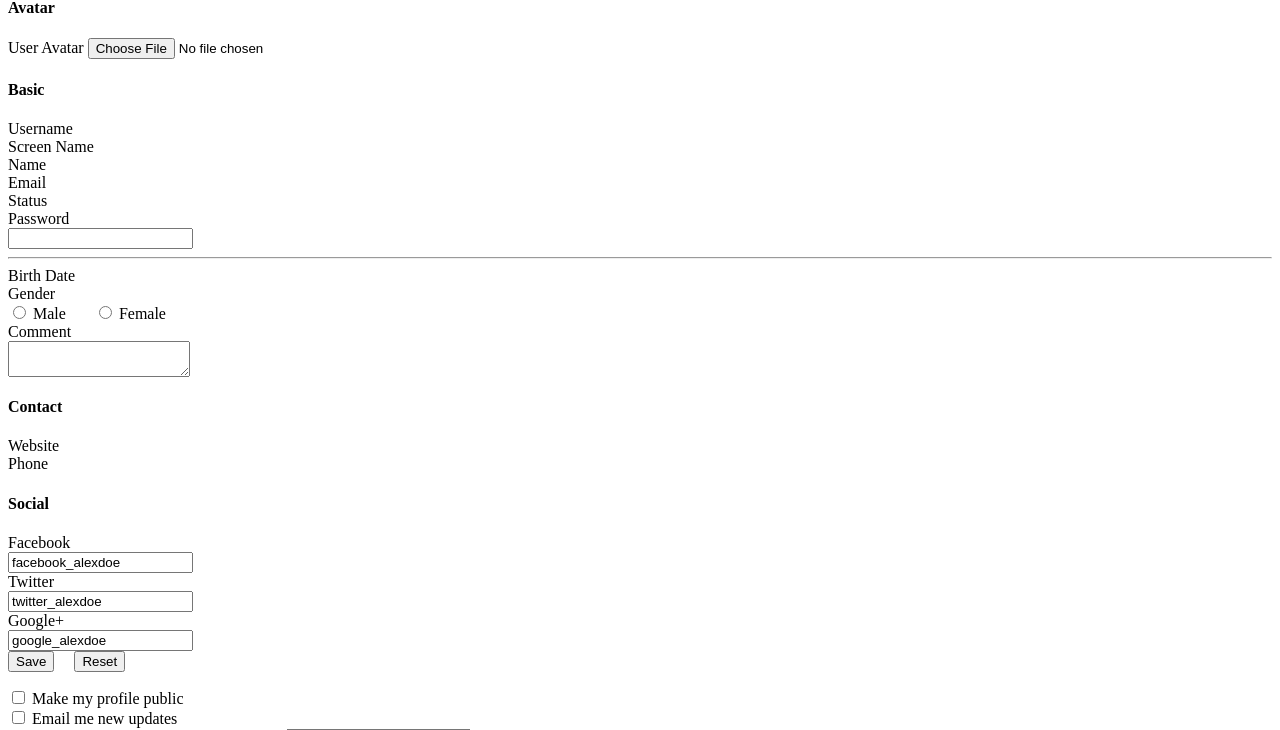
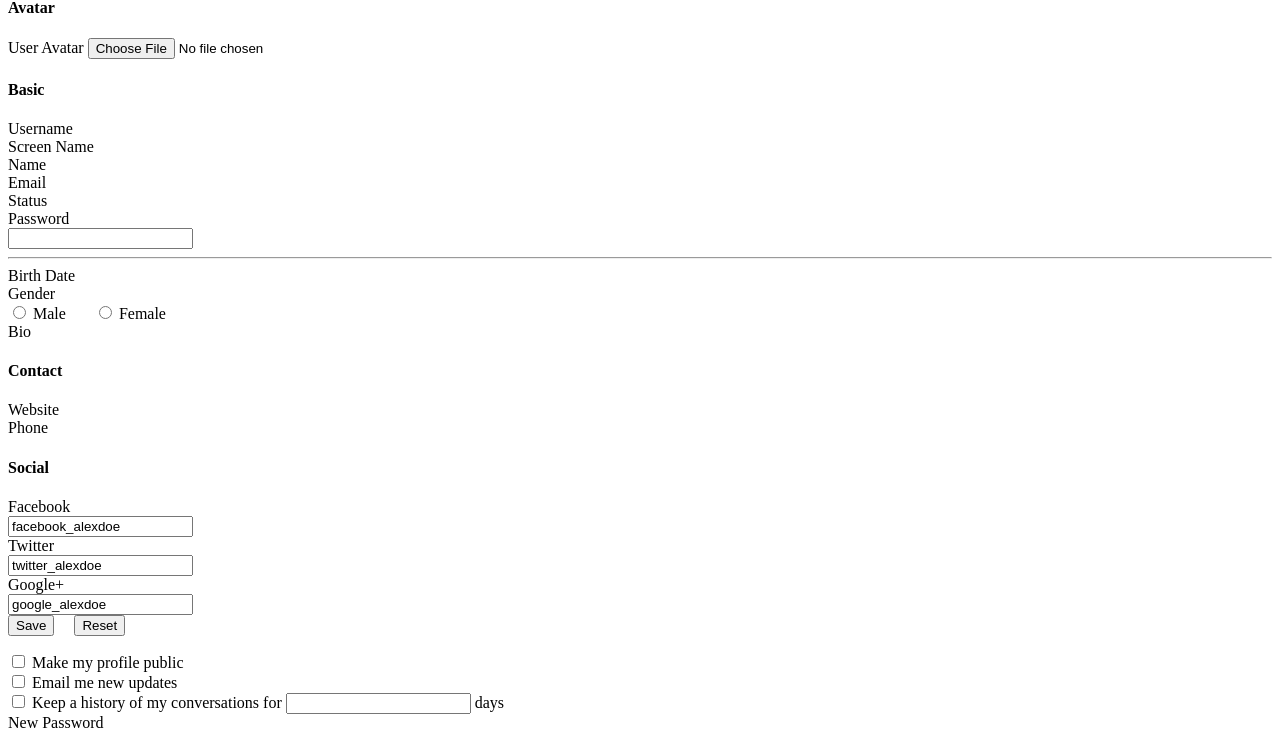
Before and after one commit to EvaEngine/EvaUser, a PHP site: template views/admin/user/create.phtml in a window 1280 px wide. Shown: the part 895-1625 px from the top of the page. Run offline with PHP 8.4, Linux system fonts and the light colour scheme; the template is opened without the code that fills it: most values are stand-ins (such as "Sample title", 1, 10 or a date in 2020); grey boxes marked "Sample" are stand-in pictures; data that the repository does not hold is empty.

Commit message:
zhuanlan finished

```diff
--- a/src/EvaUser/Forms/ProfileForm.php
+++ b/src/EvaUser/Forms/ProfileForm.php
@@ -200,6 +200,7 @@ class ProfileForm extends Form
      * 自我介绍
      * @var string
      * @SWG\Property
+     * @Type(Textarea)
      */
     public $bio;
 
--- a/src/EvaUser/Models/UserManager.php
+++ b/src/EvaUser/Models/UserManager.php
@@ -50,7 +50,7 @@ class UserManager extends User
                 return;
             }
             $file = $files[0];
-            $file = $upload->upload($file);
+            $file = $upload->upload($file, 'userAvatar');
             if ($file) {
                 $this->avatarId = $file->id;
                 $this->avatar = $file->getFullUrl();
--- a/views/admin/user/create.phtml
+++ b/views/admin/user/create.phtml
@@ -328,10 +328,12 @@
                             <div class="space-4"></div>
 
                             <div class="form-group">
-                                <label for="form-field-comment" class="col-sm-3 control-label no-padding-right">Comment</label>
+                                <label for="form-field-comment" class="col-sm-3 control-label no-padding-right">Bio</label>
 
                                 <div class="col-sm-9">
-                                    <textarea id="form-field-comment"></textarea>
+                                    <?=$profileForm->render('bio', array(
+                                        'id' => 'form-field-comment'
+                                    ))?>
                                 </div>
                             </div>
 
```
